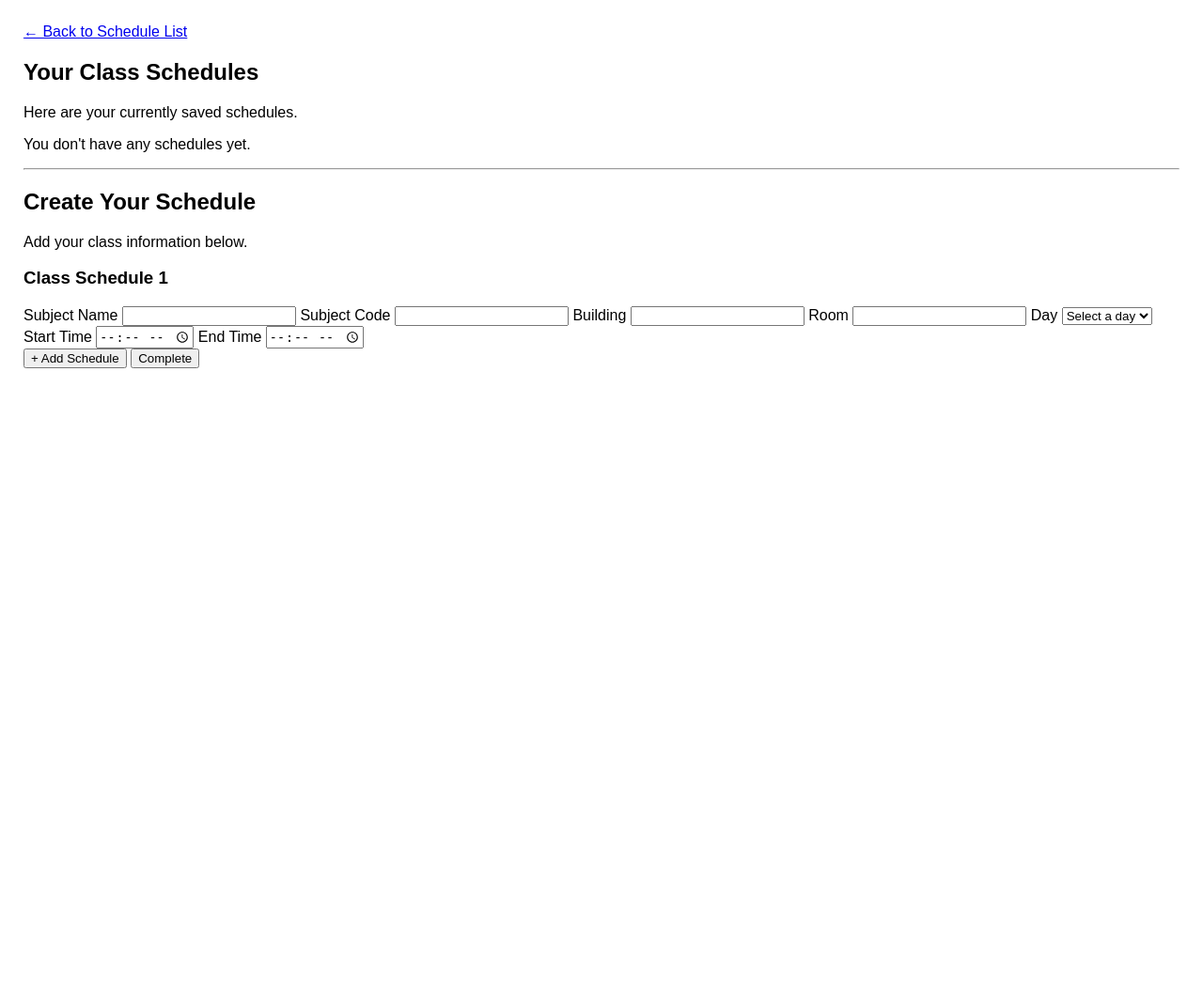
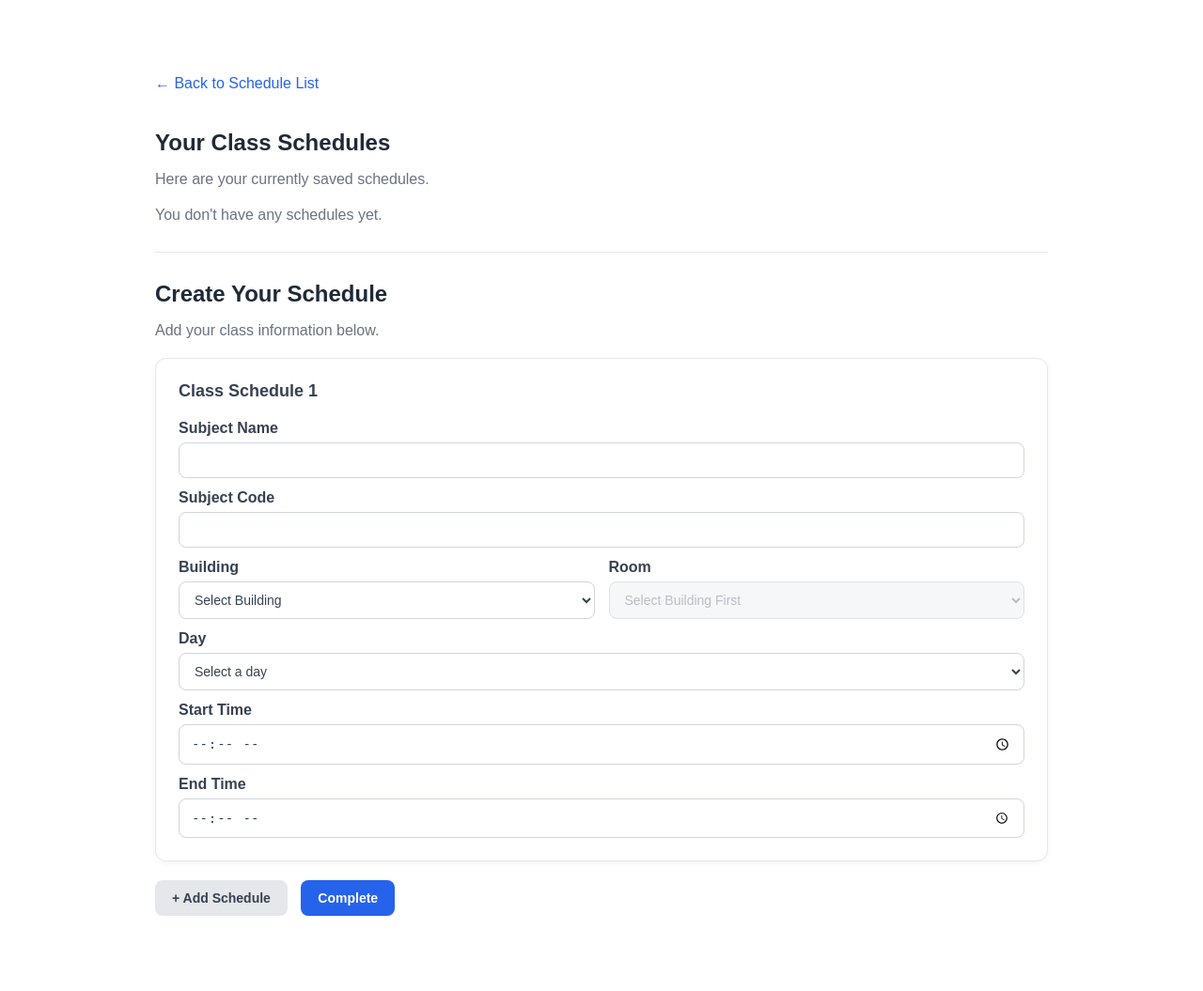
Before and after one commit to raymundoalcontin/CITNav-Alcontin-Raymundo-G5, a Django app: page /schedules/create/ in a window 1280 px wide. Shown: the part 51-1106 px from the top of the page at 94% size. Before the commit the page ends 443 px from the top, so only its background shows below. Run offline with Django 5.2, Linux system fonts and the light colour scheme; the visitor is signed in with stand-in values (Sample User, id 1); data that the repository does not hold is empty.

Commit message:
Update schedule management

```diff
--- a/schedules/views.py
+++ b/schedules/views.py
@@ -5,11 +5,12 @@ from django.contrib.auth.decorators import login_required
 from django.db import transaction
 from datetime import datetime
 
-from .models import Schedule
+from .models import Schedule, Building, Room
 
 
 @login_required
 def schedule_list(request):
+
     schedules = Schedule.objects.filter(
         user=request.user
     ).order_by('day_of_week', 'start_time')
@@ -28,8 +29,8 @@ def create_schedule(request):
 
         subject_names = request.POST.getlist('subject_name')
         subject_codes = request.POST.getlist('subject_code')
-        rooms = request.POST.getlist('room')
-        buildings = request.POST.getlist('building')
+        room_ids = request.POST.getlist('room')
+        building_ids = request.POST.getlist('building')
         days = request.POST.getlist('day_of_week')
         start_times = request.POST.getlist('start_time')
         end_times = request.POST.getlist('end_time')
@@ -37,20 +38,23 @@ def create_schedule(request):
         field_lists = [
             subject_names,
             subject_codes,
-            rooms,
-            buildings,
+            room_ids,
+            building_ids,
             days,
             start_times,
             end_times
         ]
 
         try:
+
             # Check if all fields have matching entries
             if not subject_names or any(
                 len(field) != len(subject_names)
                 for field in field_lists
             ):
-                raise ValueError("Please complete all schedule fields.")
+                raise ValueError(
+                    "Please complete all schedule fields."
+                )
 
             new_schedules = []
 
@@ -60,13 +64,25 @@ def create_schedule(request):
                 if not all([
                     subject_names[i].strip(),
                     subject_codes[i].strip(),
-                    rooms[i].strip(),
-                    buildings[i].strip(),
+                    room_ids[i],
+                    building_ids[i],
                     days[i],
                     start_times[i],
                     end_times[i]
                 ]):
-                    raise ValueError("Please complete all fields.")
+                    raise ValueError(
+                        "Please complete all fields."
+                    )
+
+                # Get selected building and room
+                building = Building.objects.get(
+                    id=building_ids[i]
+                )
+
+                room = Room.objects.get(
+                    id=room_ids[i],
+                    building=building
+                )
 
                 # Convert time strings into time objects
                 start_time = datetime.strptime(
@@ -114,8 +130,7 @@ def create_schedule(request):
                 new_schedules.append({
                     'subject_name': subject_names[i],
                     'subject_code': subject_codes[i],
-                    'room': rooms[i],
-                    'building': buildings[i],
+                    'room': room,
                     'day_of_week': days[i],
                     'start_time': start_time,
                     'end_time': end_time
@@ -138,17 +153,50 @@ def create_schedule(request):
 
             return redirect('create_schedule')
 
-        except (ValueError, IndexError) as error:
+        except (
+            ValueError,
+            IndexError,
+            Building.DoesNotExist,
+            Room.DoesNotExist
+        ) as error:
 
-            messages.error(request, str(error))
+            if isinstance(
+                error,
+                (Building.DoesNotExist, Room.DoesNotExist)
+            ):
+                messages.error(
+                    request,
+                    "Invalid building or room selected."
+                )
+            else:
+                messages.error(
+                    request,
+                    str(error)
+                )
 
     # Retrieve existing schedules
     schedules = Schedule.objects.filter(
         user=request.user
     ).order_by('day_of_week', 'start_time')
 
+    # Retrieve buildings and rooms for dropdowns
+    buildings = Building.objects.all().order_by(
+        'building_name'
+    )
+
+    rooms = Room.objects.select_related(
+        'building'
+    ).all().order_by(
+        'building__building_name',
+        'room_number'
+    )
+
     return render(
         request,
         'schedules/create_schedule.html',
-        {'schedules': schedules}
+        {
+            'schedules': schedules,
+            'buildings': buildings,
+            'rooms': rooms
+        }
     )
--- /dev/null
+++ b/static/css/schedules/create_schedule.css
@@ -0,0 +1,155 @@
+.schedule-container {
+    max-width: 1000px;
+    margin: 30px auto;
+    padding: 25px;
+}
+
+.back-button {
+    display: inline-block;
+    margin-bottom: 20px;
+    text-decoration: none;
+    color: #2563eb;
+    font-weight: 500;
+}
+
+.back-button:hover {
+    text-decoration: underline;
+}
+
+.schedule-container h2 {
+    margin-bottom: 10px;
+    color: #1f2937;
+}
+
+.schedule-container p {
+    color: #6b7280;
+    margin-bottom: 20px;
+}
+
+.schedule-container hr {
+    border: none;
+    border-top: 1px solid #e5e7eb;
+    margin: 30px 0;
+}
+
+#schedule-forms {
+    display: flex;
+    flex-direction: column;
+    gap: 20px;
+}
+
+.schedule-form {
+    background: #ffffff;
+    border: 1px solid #e5e7eb;
+    border-radius: 12px;
+    padding: 24px;
+    box-shadow: 0 2px 6px rgba(0, 0, 0, 0.05);
+}
+
+.schedule-form h3 {
+    margin: 0 0 20px;
+    color: #374151;
+    font-size: 18px;
+}
+
+.schedule-form label {
+    display: block;
+    margin: 12px 0 6px;
+    font-weight: 600;
+    color: #374151;
+}
+
+.schedule-form input,
+.schedule-form select {
+    width: 100%;
+    box-sizing: border-box;
+    padding: 10px 12px;
+    border: 1px solid #d1d5db;
+    border-radius: 8px;
+    background: #ffffff;
+    font-size: 14px;
+    color: #374151;
+    transition: border-color 0.2s, box-shadow 0.2s;
+}
+
+.schedule-form input:focus,
+.schedule-form select:focus {
+    outline: none;
+    border-color: #2563eb;
+    box-shadow: 0 0 0 3px rgba(37, 99, 235, 0.12);
+}
+
+.schedule-form select:disabled {
+    background: #f3f4f6;
+    color: #9ca3af;
+    cursor: not-allowed;
+}
+
+.schedule-entry {
+    display: grid;
+    grid-template-columns: 1fr 1fr;
+    gap: 15px;
+}
+
+.schedule-form input[type="time"] {
+    cursor: pointer;
+}
+
+#add-schedule,
+.schedule-container form button[type="submit"] {
+    padding: 11px 18px;
+    border: none;
+    border-radius: 8px;
+    font-size: 14px;
+    font-weight: 600;
+    cursor: pointer;
+    transition: background 0.2s, transform 0.1s;
+}
+
+#add-schedule {
+    margin-top: 20px;
+    margin-right: 10px;
+    background: #e5e7eb;
+    color: #374151;
+}
+
+#add-schedule:hover {
+    background: #d1d5db;
+}
+
+.schedule-container form button[type="submit"] {
+    margin-top: 20px;
+    background: #2563eb;
+    color: #ffffff;
+}
+
+.schedule-container form button[type="submit"]:hover {
+    background: #1d4ed8;
+}
+
+#add-schedule:active,
+.schedule-container form button[type="submit"]:active {
+    transform: scale(0.98);
+}
+
+@media (max-width: 600px) {
+    .schedule-container {
+        padding: 15px;
+        margin: 15px auto;
+    }
+
+    .schedule-form {
+        padding: 18px;
+    }
+
+    .schedule-entry {
+        grid-template-columns: 1fr;
+        gap: 0;
+    }
+
+    #add-schedule,
+    .schedule-container form button[type="submit"] {
+        width: 100%;
+        margin-right: 0;
+    }
+}
--- a/templates/schedules/create_schedule.html
+++ b/templates/schedules/create_schedule.html
@@ -1,9 +1,12 @@
 
 {% extends "base.html" %}
+{% load static %}
 
 {% block title %}Create Schedule | CampusConnect{% endblock %}
 
 {% block content %}
+
+<link rel="stylesheet" href="{% static 'css/schedules/create_schedule.css' %}">
 
 <div class="schedule-container">
 
@@ -14,12 +17,10 @@
     <h2>Your Class Schedules</h2>
     <p>Here are your currently saved schedules.</p>
 
-    <!-- Reusable Schedule Table -->
     {% include "schedules/schedule_table.html" %}
 
     <hr>
 
-    <!-- Schedule Adder -->
     <h2>Create Your Schedule</h2>
     <p>Add your class information below.</p>
 
@@ -38,11 +39,38 @@
                 <label>Subject Code</label>
                 <input type="text" name="subject_code" required>
 
-                <label>Building</label>
-                <input type="text" name="building" required>
+                <div class="schedule-entry">
 
-                <label>Room</label>
-                <input type="text" name="room" required>
+                    <div>
+                        <label>Building</label>
+
+                        <select name="building" class="building-select" required>
+                            <option value="">Select Building</option>
+
+                            {% for building in buildings %}
+                                <option value="{{ building.id }}">
+                                    {{ building.building_name }}
+                                </option>
+                            {% endfor %}
+                        </select>
+                    </div>
+
+                    <div>
+                        <label>Room</label>
+
+                        <select name="room" class="room-select" required disabled>
+                            <option value="">Select Building First</option>
+
+                            {% for room in rooms %}
+                                <option value="{{ room.id }}"
+                                        data-building="{{ room.building_id }}">
+                                    {{ room.room_number }}
+                                </option>
+                            {% endfor %}
+                        </select>
+                    </div>
+
+                </div>
 
                 <label>Day</label>
                 <select name="day_of_week" required>
@@ -57,10 +85,10 @@
                 </select>
 
                 <label>Start Time</label>
-                <input type="time" name="start_time" required>
+                <input type="time" name="start_time" step="60"  required>
 
                 <label>End Time</label>
-                <input type="time" name="end_time" required>
+                <input type="time" name="end_time" step="60"  required>
 
             </div>
 
@@ -82,6 +110,40 @@
     const scheduleForms = document.getElementById('schedule-forms');
     const addButton = document.getElementById('add-schedule');
 
+    function setupBuildingRoomDropdown(scheduleForm) {
+
+        const buildingSelect = scheduleForm.querySelector('.building-select');
+        const roomSelect = scheduleForm.querySelector('.room-select');
+
+        function filterRooms() {
+
+            const selectedBuilding = buildingSelect.value;
+
+            roomSelect.value = '';
+            roomSelect.disabled = !selectedBuilding;
+
+            roomSelect.options[0].text = selectedBuilding
+                ? 'Select Room'
+                : 'Select Building First';
+
+            const roomOptions = roomSelect.querySelectorAll(
+                'option[data-building]'
+            );
+
+            roomOptions.forEach(option => {
+                option.hidden = option.dataset.building !== selectedBuilding;
+            });
+        }
+
+        buildingSelect.addEventListener('change', filterRooms);
+
+        filterRooms();
+    }
+
+    document.querySelectorAll('.schedule-form').forEach(form => {
+        setupBuildingRoomDropdown(form);
+    });
+
     addButton.addEventListener('click', function () {
 
         const originalForm = document.querySelector('.schedule-form');
@@ -96,9 +158,17 @@
             input.value = '';
         });
 
-        newForm.querySelector('select').selectedIndex = 0;
+        newForm.querySelectorAll('select').forEach(select => {
+            select.selectedIndex = 0;
+        });
+
+        const roomSelect = newForm.querySelector('.room-select');
+        roomSelect.disabled = true;
+        roomSelect.options[0].text = 'Select Building First';
 
         scheduleForms.appendChild(newForm);
+
+        setupBuildingRoomDropdown(newForm);
 
     });
 </script>
```
Also changed, not shown: schedules/models.py (+79 -2 lines), schedules/migrations/0002_building_room.py (added), schedules/migrations/0003_remove_schedule_building_alter_building_latitude_and_more.py (added), 3 other files.
